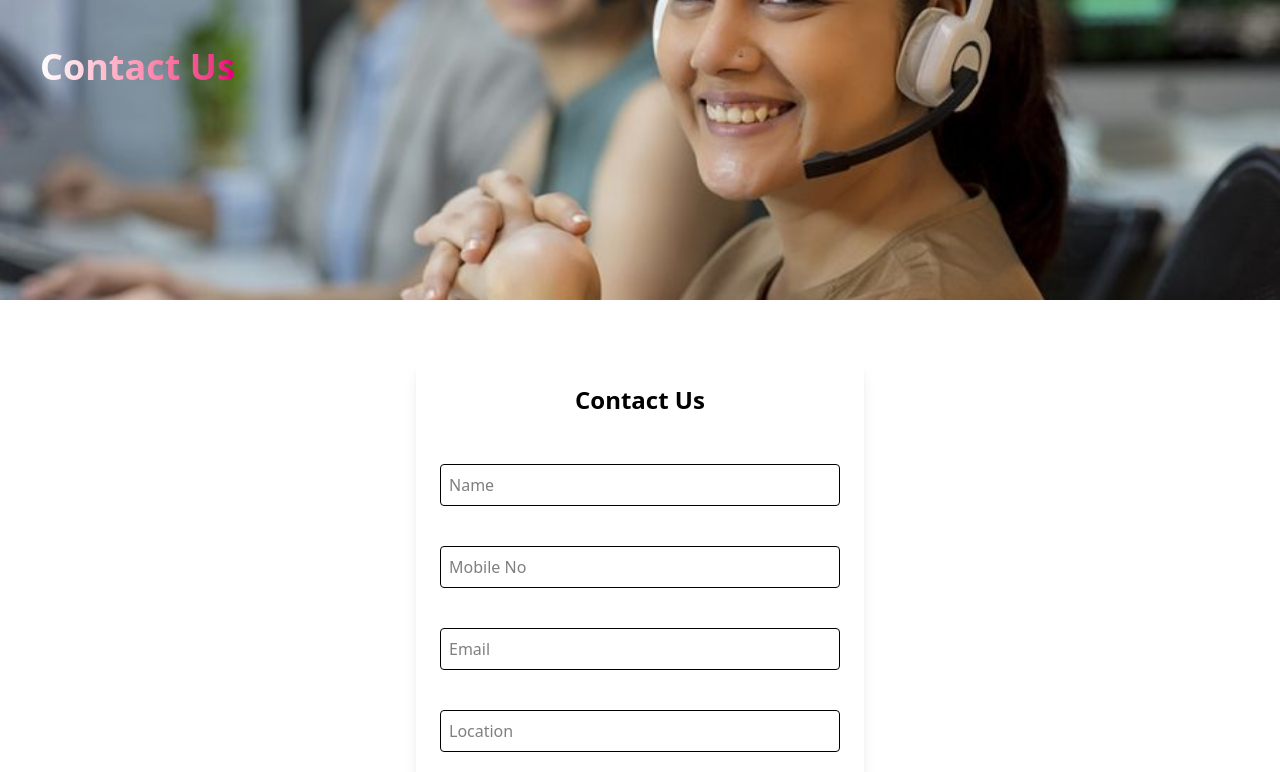
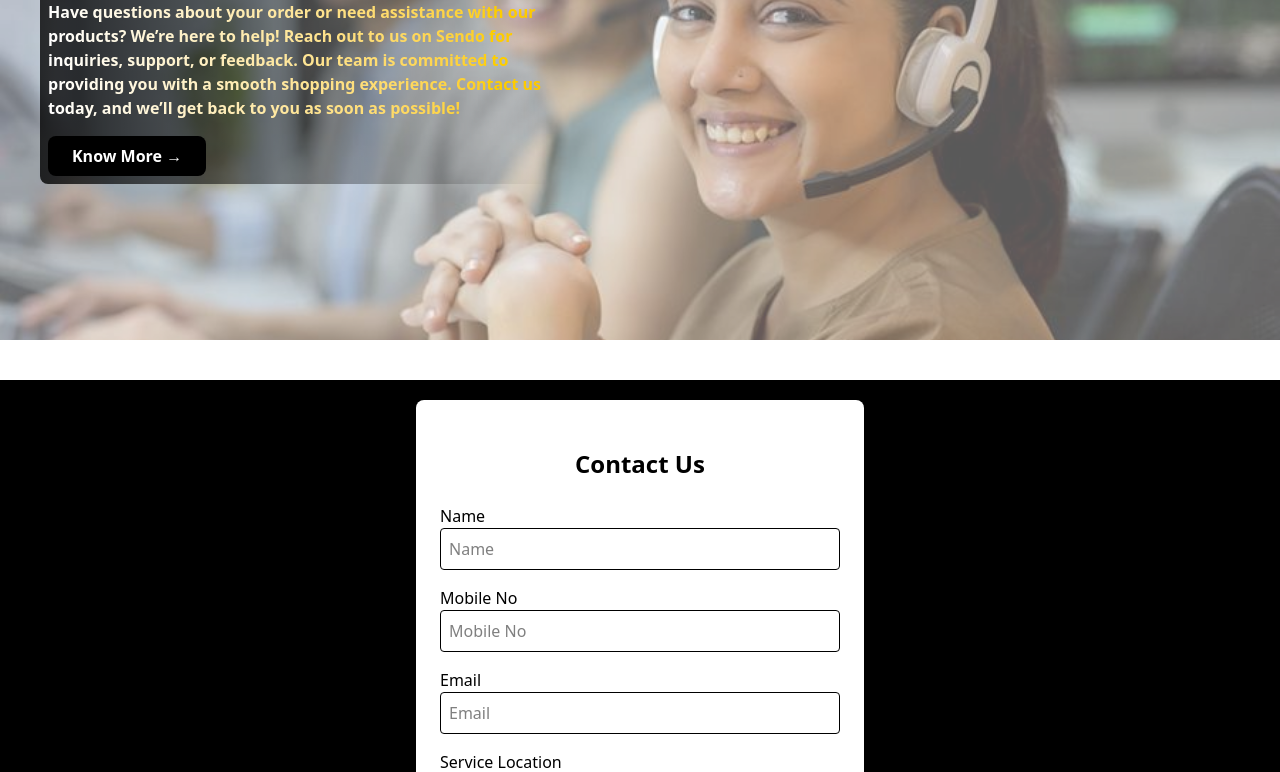
Before and after one commit to rahulpant2002/sendo, a React (Vite) app: page /contact in a window 1280 px wide. Shown: the part 220-992 px from the top of the page. Built offline with nearby package versions, Linux system fonts and the light colour scheme.

Commit message:
Changes done

```diff
--- a/src/components/AboutPage/About.jsx
+++ b/src/components/AboutPage/About.jsx
@@ -7,7 +7,7 @@ import VisionMission from "./VisionMission";
 
 const About = () => {
   const heading = "Delivering Sendo Logistics Delivering Excellence Excellence";
-  const text = "Sendo Sendo Logistics, a pioneering Bengaluru-based company, combines advanced technology and strategic partnerships to deliver top-tier logistics solutions, all while championing sustainability and employee well-being is a cutting-edge Bengaluru-based company that uses advanced technologies and strategic partnerships to provide exceptional logistics services while prioritizing sustainability and employee well-being";
+  const text = "Sendo Logistics, a cutting-edge Bengaluru-based company, leverages advanced technology and strategic partnerships to deliver exceptional logistics solutions while prioritizing sustainability and employee well-being."
   return (
     <div>
         <BackgroundImg img={img8} heading={heading} text={text} scrollTo="industries"/>;
--- a/src/components/AboutPage/Industries.jsx
+++ b/src/components/AboutPage/Industries.jsx
@@ -4,7 +4,7 @@ const industries = [
 
   { name: "Retail", icon: Store },
 
-  { name: "E-commerce", icon: ShoppingCart },
+  { name: "E-Commerce", icon: ShoppingCart },
 
   // { name: "Automotive", icon: Car },
 
--- a/src/components/ContactPage/Contact.jsx
+++ b/src/components/ContactPage/Contact.jsx
@@ -1,12 +1,13 @@
 import img20 from "../../Images/img20.jpg"
 import flowChart from "../../Images/flowChart.svg"
 import Form from "../Form"
+import BackgroundImg from "../BackgroundImg"
 const Contact = () => {
-
+  const heading = "Contact Us";
+  const text = "Have questions about your order or need assistance with our products? We’re here to help! Reach out to us on Sendo for inquiries, support, or feedback. Our team is committed to providing you with a smooth shopping experience. Contact us today, and we’ll get back to you as soon as possible!"
   return (
     <div>
-        <img src={img20} alt="bgImg" className="w-full h-[65vh] object-cover" />
-        <h1 className="absolute font-bold top-1/3 left-10 text-4xl bg-gradient-to-r from-white to-pink-600 text-transparent bg-clip-text">Contact Us</h1>
+        <BackgroundImg img={img20} heading={heading} text={text} />
         <Form/>
 
         {/* <div className="flex flex-col justify-center items my-5">
--- a/src/components/Form.jsx
+++ b/src/components/Form.jsx
@@ -15,9 +15,9 @@ export default function ContactForm() {
   };
 
   return (
-    <div className="flex justify-center items-center my-10 bg-white">
+    <div className="flex justify-center items-center my-10 bg-black">
       <div className="w-full max-w-md my-5 bg-white  p-6 rounded-lg shadow-lg">
-        <h2 className="text-2xl font-bold text-center text-black mb-6">Contact Us</h2>
+        <h2 className="text-2xl font-bold text-center text-black my-6">Contact Us</h2>
 
         {submitted ? (
           <p className="text-yellow-400 text-center">Thank you for contacting us!</p>
@@ -25,7 +25,7 @@ export default function ContactForm() {
           <form onSubmit={handleSubmit} className="space-y-4 my-5 text-white">
             {/* Name Input */}
             <div className="flex flex-col">
-              <label className="text-white">Name</label>
+              <label className="text-black">Name</label>
               <input
                 type="text"
                 name="name"
@@ -39,7 +39,7 @@ export default function ContactForm() {
 
             {/* Mobile No */}
             <div className="flex flex-col">
-              <label className="text-white">Mobile No</label>
+              <label className="text-black">Mobile No</label>
               <input
                 type="tel"
                 name="mobileNo"
@@ -53,7 +53,7 @@ export default function ContactForm() {
 
             {/* Email Input */}
             <div className="flex flex-col">
-              <label className="text-white">Email</label>
+              <label className="text-black">Email</label>
               <input
                 type="email"
                 name="email"
@@ -66,7 +66,7 @@ export default function ContactForm() {
             </div>
 
             <div className="flex flex-col">
-              <label className="text-white">Service Location</label>
+              <label className="text-black">Service Location</label>
               <input
                 type="text"
                 name="location"
@@ -80,7 +80,7 @@ export default function ContactForm() {
 
             {/* Message Input */}
             <div className="flex flex-col">
-              <label className="text-white">Message</label>
+              <label className="text-black">Message</label>
               <textarea
                 name="message"
                 value={formData.message}
--- a/src/components/GetQuotePage/Quote.jsx
+++ b/src/components/GetQuotePage/Quote.jsx
@@ -8,8 +8,10 @@ const Quote = () => {
     const text = "Getting a quote for logistics services is the first step in planning an efficient and cost-effective shipment. Whether you’re a business shipping bulk orders or an individual sending a package, a quick and accurate quote helps you estimate costs and timelines."
   return (
     <div>
-        <BackgroundImg img={img16} heading={heading} text={text} />
-        <ContactForm/>
+        <BackgroundImg img={img16} heading={heading} text={text} scrollTo="form" />
+        <div id='form'>
+            <ContactForm/>
+        </div>
     </div>
   )
 }
--- a/src/components/HomePage/Home.jsx
+++ b/src/components/HomePage/Home.jsx
@@ -1,5 +1,5 @@
 import BackgroundImg from "../BackgroundImg"
-import img14 from "../../Images/img14.jpg"
+import img19 from "../../Images/img19.jpg"
 import ContactSection from "../ContactSection";
 import LogisticsSlider from "./LogisticSider";
 import ServicesSlider from "./ServiceSlider";
@@ -12,7 +12,7 @@ const Home = () => {
   const text = "Seeking a logistics partner that’s affordable, advanced, and future-ready? Sendo Logistics delivers excellence with cutting-edge technology, strategic collaborations, and a strong commitment to sustainability—redefining the future of logistics."
   return (
     <div>
-        <BackgroundImg img={img14} heading={heading} text={text} scrollTo="serviceSlider"/>
+        <BackgroundImg img={img19} heading={heading} text={text} scrollTo="serviceSlider"/>
         {/* <ShipmentForm/> */}
         <SendoSolutions/>
         <LogisticsSlider/>
--- a/src/components/VendorPage/Vendor.jsx
+++ b/src/components/VendorPage/Vendor.jsx
@@ -1,5 +1,5 @@
 import React from 'react'
-import img19 from "../../Images/img19.jpg"
+import img14 from "../../Images/img14.jpg"
 import BackgroundImg from '../BackgroundImg';
 import WhyPartner from './WhyPartners';
 import VendorPartnership from './VendorPartnership';
@@ -11,7 +11,7 @@ const Vendor = () => {
   const text = "Partner with Sendo Logistics to unlock all-in-one solutions and exclusive benefits, including higher earnings, professional training, insurance, digitization, medical checkups, and peace of mind—empowering you every step of the way.";
   return (
     <div>
-      <BackgroundImg img={img19} heading={heading} text={text} scrollTo="benefits" />
+      <BackgroundImg img={img14} heading={heading} text={text} scrollTo="benefits" />
       <WhyPartner/>
       <div id='benefits'>
         <Benefits/>
```
